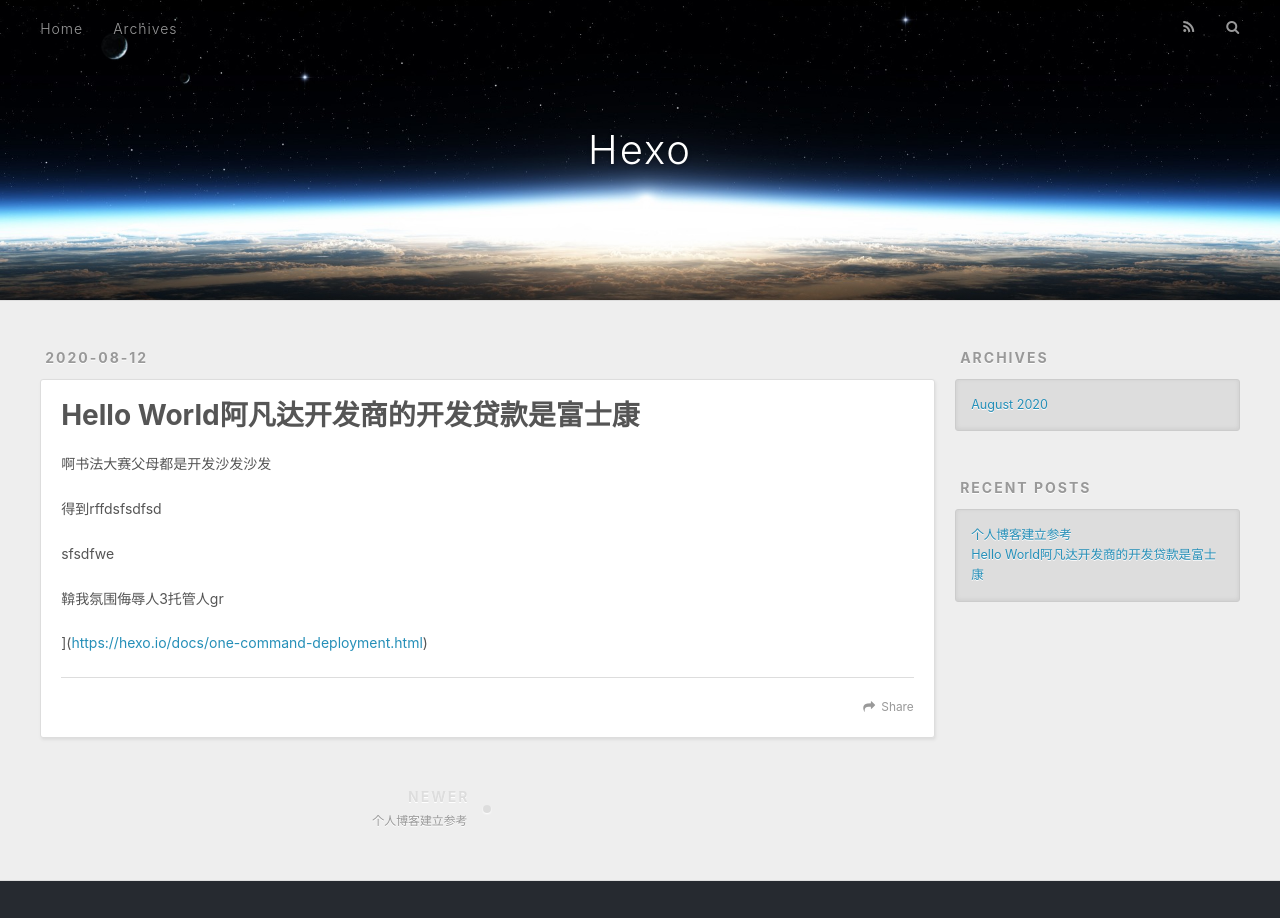
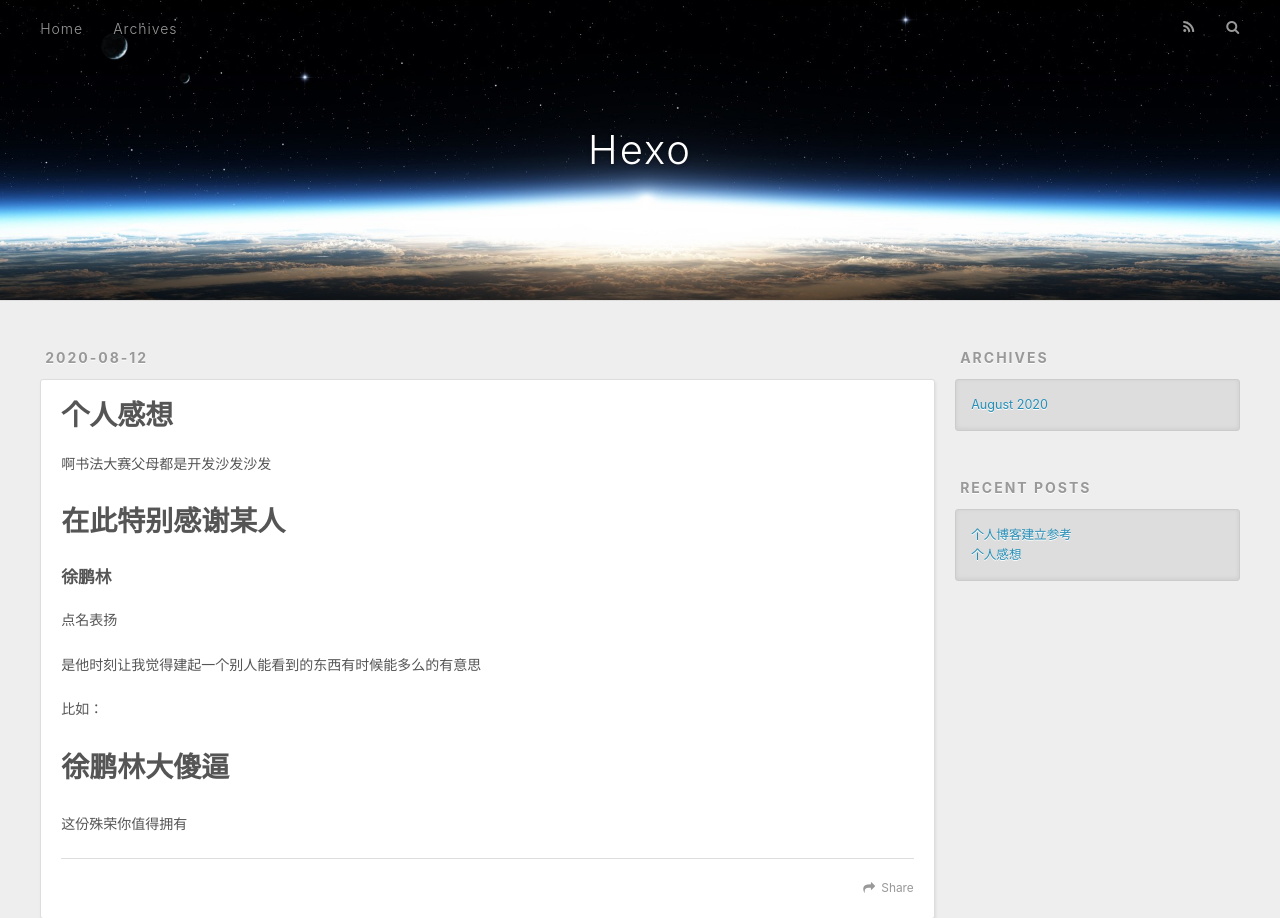
Before and after one commit to Justeon/blog.github.io, a plain HTML site: page 2020/08/12/hello-world/index.html in a window 1280 px wide. Shown: the top 918 px of the page. Drawn offline with nearby package versions, Linux system fonts and the light colour scheme.

Commit message:
Site updated: 2020-08-12 17:29:39

```diff
--- a/2020/08/12/hello-world/index.html
+++ b/2020/08/12/hello-world/index.html
@@ -5,17 +5,17 @@
 
 
 
-  <title>Hello World阿凡达开发商的开发贷款是富士康 | Hexo</title>
+  <title>个人感想 | Hexo</title>
   <meta name="viewport" content="width=device-width, initial-scale=1, maximum-scale=1">
-  <meta name="description" content="啊书法大赛父母都是开发沙发沙发 得到rffdsfsdfsd sfsdfwe 鞥我氛围侮辱人3托管人gr ](https:&#x2F;&#x2F;hexo.io&#x2F;docs&#x2F;one-command-deployment.html)">
+  <meta name="description" content="啊书法大赛父母都是开发沙发沙发 在此特别感谢某人徐鹏林点名表扬 是他时刻让我觉得建起一个别人能看到的东西有时候能多么的有意思 比如： 徐鹏林大傻逼这份殊荣你值得拥有">
 <meta property="og:type" content="article">
-<meta property="og:title" content="Hello World阿凡达开发商的开发贷款是富士康">
+<meta property="og:title" content="个人感想">
 <meta property="og:url" content="http://yoursite.com/2020/08/12/hello-world/index.html">
 <meta property="og:site_name" content="Hexo">
-<meta property="og:description" content="啊书法大赛父母都是开发沙发沙发 得到rffdsfsdfsd sfsdfwe 鞥我氛围侮辱人3托管人gr ](https:&#x2F;&#x2F;hexo.io&#x2F;docs&#x2F;one-command-deployment.html)">
+<meta property="og:description" content="啊书法大赛父母都是开发沙发沙发 在此特别感谢某人徐鹏林点名表扬 是他时刻让我觉得建起一个别人能看到的东西有时候能多么的有意思 比如： 徐鹏林大傻逼这份殊荣你值得拥有">
 <meta property="og:locale" content="en_US">
 <meta property="article:published_time" content="2020-08-12T07:48:01.462Z">
-<meta property="article:modified_time" content="2020-08-12T08:37:34.682Z">
+<meta property="article:modified_time" content="2020-08-12T09:28:34.907Z">
 <meta property="article:author" content="John Doe">
 <meta name="twitter:card" content="summary">
 
@@ -80,7 +80,7 @@
 
 
     <h1 class="article-title" itemprop="name">
-      Hello World阿凡达开发商的开发贷款是富士康
+      个人感想
     </h1>
 
 
@@ -89,15 +89,15 @@
     <div class="article-entry" itemprop="articleBody">
 
         <p>啊书法大赛父母都是开发沙发沙发</p>
-<p>得到rffdsfsdfsd</p>
-<p>sfsdfwe</p>
-<p>鞥我氛围侮辱人3托管人gr</p>
-<p>](<a target="_blank" rel="noopener" href="https://hexo.io/docs/one-command-deployment.html">https://hexo.io/docs/one-command-deployment.html</a>)</p>
+<h1 id="在此特别感谢某人"><a href="#在此特别感谢某人" class="headerlink" title="在此特别感谢某人"></a>在此特别感谢某人</h1><h4 id="徐鹏林"><a href="#徐鹏林" class="headerlink" title="徐鹏林"></a>徐鹏林</h4><p>点名表扬</p>
+<p>是他时刻让我觉得建起一个别人能看到的东西有时候能多么的有意思</p>
+<p>比如：</p>
+<h1 id=""><a href="#" class="headerlink" title=""></a></h1><h1 id="-1"><a href="#-1" class="headerlink" title=""></a></h1><h1 id="-2"><a href="#-2" class="headerlink" title=""></a></h1><h1 id="-3"><a href="#-3" class="headerlink" title=""></a></h1><h1 id="徐鹏林大傻逼"><a href="#徐鹏林大傻逼" class="headerlink" title="徐鹏林大傻逼"></a>徐鹏林大傻逼</h1><p>这份殊荣你值得拥有</p>
 
 
     </div>
     <footer class="article-footer">
-      <a data-url="http://yoursite.com/2020/08/12/hello-world/" data-id="ckdr5z3ih0001v4ul96z9anrx" class="article-share-link">Share</a>
+      <a data-url="http://yoursite.com/2020/08/12/hello-world/" data-id="ckdr69ssv00014wulbasj8vnc" class="article-share-link">Share</a>
 
 
     </footer>
@@ -154,7 +154,7 @@
           </li>
 
           <li>
-            <a href="/2020/08/12/hello-world/">Hello World阿凡达开发商的开发贷款是富士康</a>
+            <a href="/2020/08/12/hello-world/">个人感想</a>
           </li>
 
       </ul>
```
Also changed, not shown: 2020/08/12/My-First-Post/index.html (+3 -3 lines), archives/2020/08/index.html (+2 -2 lines), archives/2020/index.html (+2 -2 lines), archives/index.html (+2 -2 lines), index.html (+8 -8 lines).
